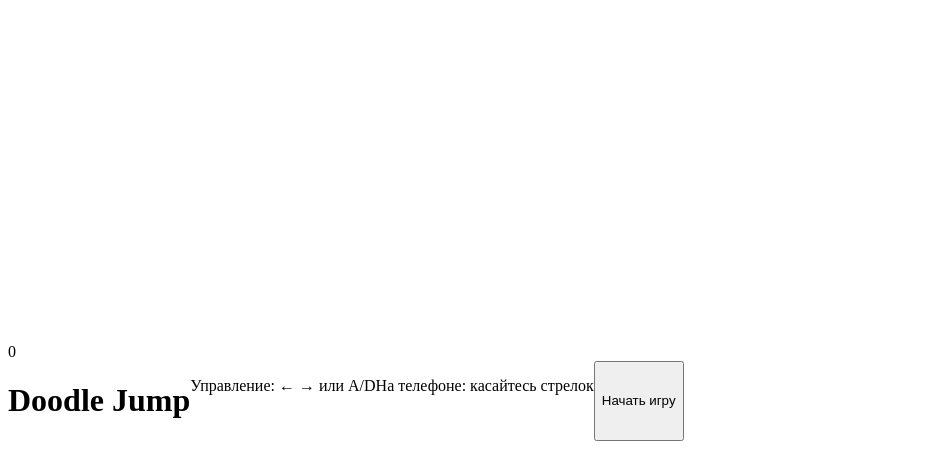
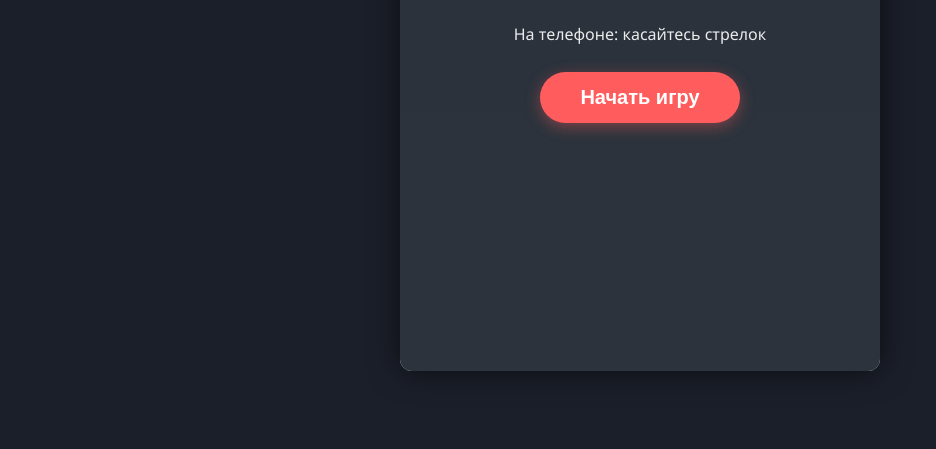
Before and after one commit to Hiisoma/doodle-jump-mvc, a plain HTML site: page index.html in a window 1280 px wide. Shown: the part 389-838 px from the top of the page, without its empty margins (0-936 px from the left). After the commit the page ends 800 px from the top, so only its background shows below. Drawn offline with Linux system fonts and the light colour scheme.

Commit message:
Update style.css

```diff
--- a/css/style.css
+++ b/css/style.css
@@ -1,4 +1,143 @@
-/* ===== КНОПКИ ДЛЯ ТЕЛЕФОНА ===== */
+/* ============================================
+   СТИЛИ ДЛЯ ИГРЫ DOODLE JUMP
+   ============================================ */
+
+* {
+    margin: 0;
+    padding: 0;
+    box-sizing: border-box;
+}
+
+body {
+    background: #1b1f2a;
+    display: flex;
+    justify-content: center;
+    align-items: center;
+    height: 100vh;
+    font-family: 'Segoe UI', Tahoma, sans-serif;
+    overflow: hidden;
+}
+
+/* ===== КОНТЕЙНЕР ИГРЫ ===== */
+#game-wrap {
+    position: relative;
+    width: 480px;
+    height: 720px;
+    border-radius: 12px;
+    box-shadow: 0 0 30px rgba(0, 0, 0, 0.6);
+    overflow: hidden;
+}
+
+/* ===== ИГРОВОЕ ПОЛЕ ===== */
+#gameCanvas {
+    display: block;
+    background: linear-gradient(#bdeaff, #eaf9ff);
+    width: 100%;
+    height: 100%;
+}
+
+/* ===== СЧЕТ ===== */
+#scoreDisplay {
+    position: absolute;
+    top: 20px;
+    left: 50%;
+    transform: translateX(-50%);
+    font-size: 32px;
+    font-weight: bold;
+    color: #2b2b2b;
+    text-shadow: 0 2px 4px rgba(255, 255, 255, 0.7);
+    pointer-events: none;
+    z-index: 10;
+}
+
+/* ===== ЭКРАНЫ ===== */
+#startScreen,
+#gameOverScreen {
+    position: absolute;
+    top: 0;
+    left: 0;
+    width: 100%;
+    height: 100%;
+    background: rgba(20, 24, 34, 0.88);
+    display: flex;
+    flex-direction: column;
+    justify-content: center;
+    align-items: center;
+    color: white;
+    padding: 30px;
+    z-index: 20;
+    text-align: center;
+}
+
+#gameOverScreen {
+    display: none;
+}
+
+#startScreen h1,
+#gameOverScreen h1 {
+    font-size: 42px;
+    margin-bottom: 15px;
+    text-shadow: 0 4px 8px rgba(0, 0, 0, 0.3);
+}
+
+#startScreen p {
+    font-size: 16px;
+    margin-bottom: 25px;
+    opacity: 0.9;
+    line-height: 1.6;
+}
+
+button {
+    padding: 14px 40px;
+    font-size: 20px;
+    font-weight: bold;
+    border: none;
+    border-radius: 30px;
+    background: #ff5d5d;
+    color: white;
+    cursor: pointer;
+    transition: transform 0.15s ease, background 0.2s ease;
+    box-shadow: 0 4px 15px rgba(255, 93, 93, 0.4);
+}
+
+button:hover {
+    background: #ff3d3d;
+    transform: scale(1.05);
+}
+
+button:active {
+    transform: scale(0.95);
+}
+
+#finalScore {
+    font-size: 28px;
+    color: #ffd700;
+    font-weight: bold;
+}
+
+/* ===== АДАПТИВНОСТЬ ===== */
+@media (max-width: 500px) {
+    #game-wrap {
+        width: 100vw;
+        height: 100vh;
+        border-radius: 0;
+    }
+
+    #startScreen h1,
+    #gameOverScreen h1 {
+        font-size: 32px;
+    }
+
+    #scoreDisplay {
+        font-size: 24px;
+        top: 15px;
+    }
+}
+
+/* ============================================
+   КНОПКИ ДЛЯ ТЕЛЕФОНА
+   ============================================ */
+
 #mobile-controls {
     position: absolute;
     bottom: 30px;
@@ -39,7 +178,7 @@
     background: rgba(255, 255, 255, 0.4);
 }
 
-/* Скрываем кнопки на больших экранах */
+/* Скрываем кнопки на больших экранах (компьютер) */
 @media (min-width: 768px) {
     #mobile-controls {
         display: none;
```
